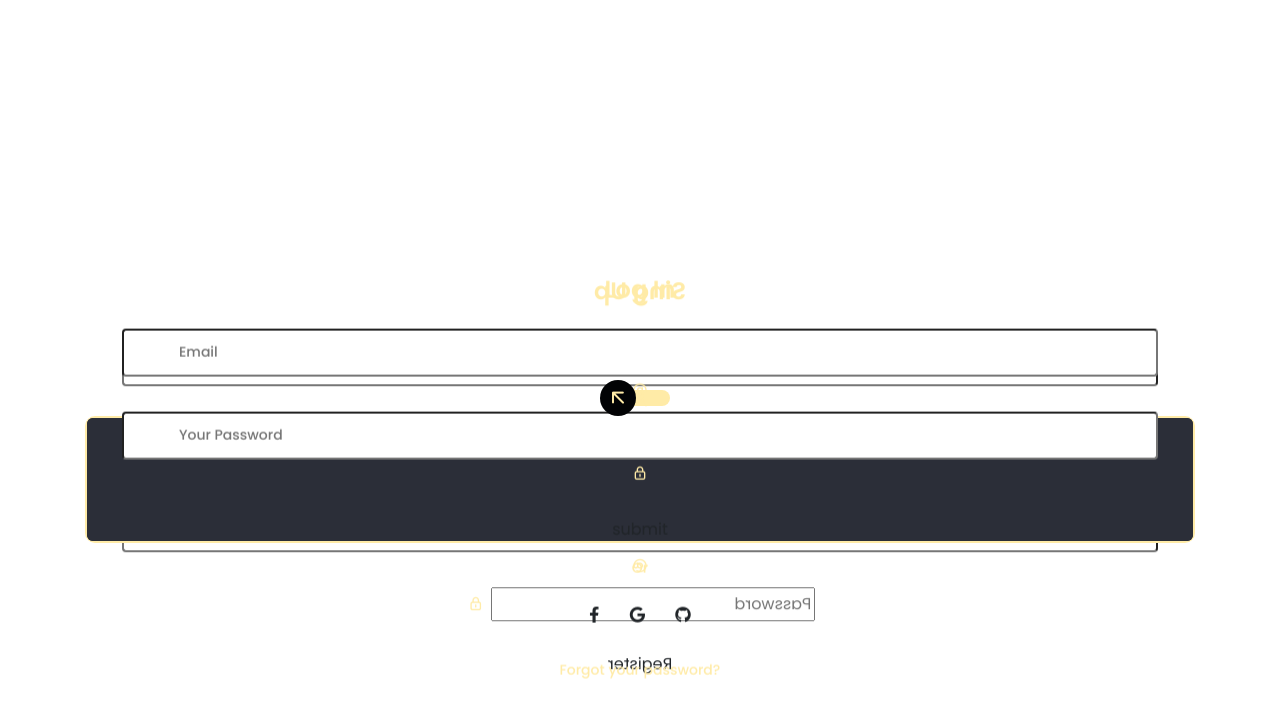
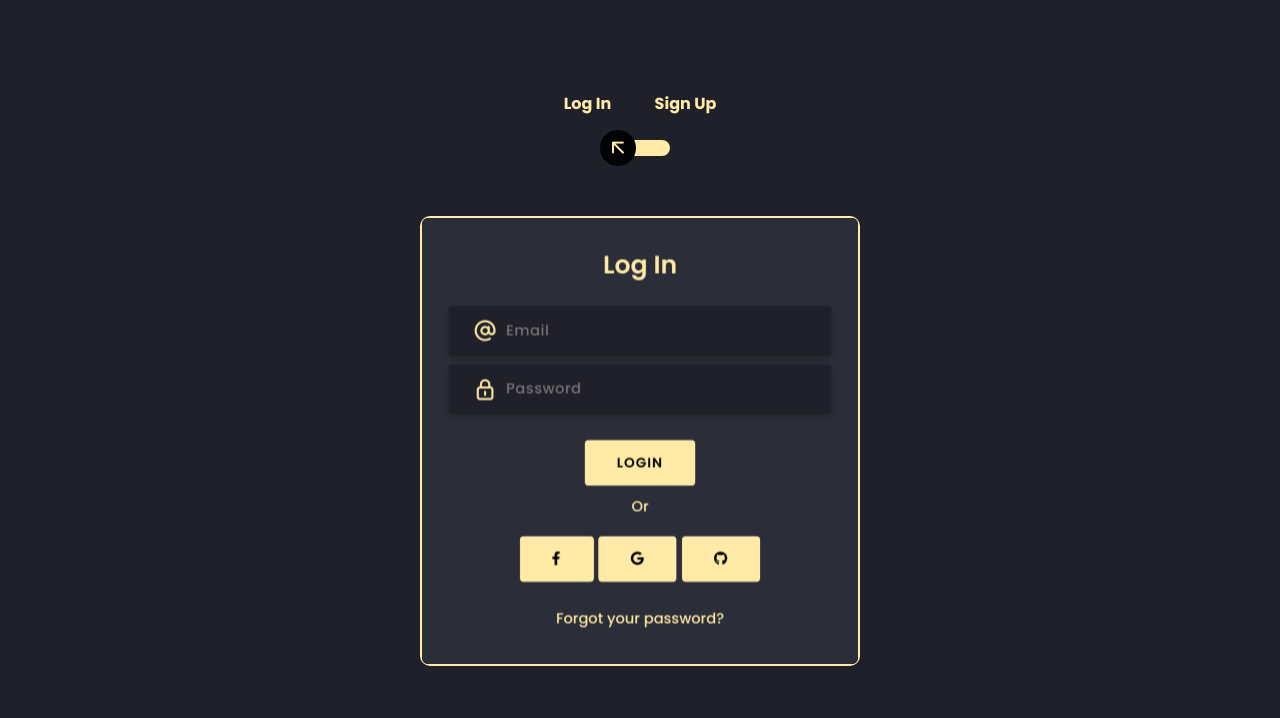
Before and after one commit to marioalmandoz/frutaMallorquina, a plain HTML site: page login.html in a window 1280 px wide. Drawn offline with nearby package versions, Linux system fonts and the light colour scheme.

Commit message:
login page done

```diff
--- a/css/styles.css
+++ b/css/styles.css
@@ -4,6 +4,7 @@ body {
   font-weight: 300;
   line-height: 1.7;
   color: #ffeba7;
+  background-color: #1f2029;
   overflow: hidden;
 }
 a:hover {
@@ -38,9 +39,8 @@ h6 span {
 [type="checkbox"]:not(:checked) {
   display: none;
 }
-
 .checkbox:checked + label,
-.checkbox:not(checked) + label {
+.checkbox:not(:checked) + label {
   position: relative;
   display: block;
   text-align: center;
@@ -53,7 +53,7 @@ h6 span {
   background-color: #ffeba7;
 }
 .checkbox:checked + label:before,
-.checkbox:not(checked) + label:before {
+.checkbox:not(:checked) + label:before {
   position: absolute;
   display: block;
   width: 36px;
@@ -74,7 +74,6 @@ h6 span {
 .checkbox:checked + label:before {
   transform: translateX(44px) rotate(-270deg);
 }
-
 .card-3d-wrap {
   position: relative;
   width: 440px;
@@ -105,14 +104,12 @@ h6 span {
   border-radius: 6px;
   -webkit-transform-style: preserve-3d;
 }
-
 .card-back {
   transform: rotateY(180deg);
 }
 .checkbox:checked ~ .card-3d-wrap .card-3d-wrapper {
   transform: rotateY(180deg);
 }
-
 .center-wrap {
   position: absolute;
   width: 100%;
@@ -138,4 +135,51 @@ h6 span {
   border-radius: 4px;
   font-size: 14px;
   line-height: 22px;
+  letter-spacing: 0.5px;
+  outline: none;
+  color: #c4c3ca;
+  background-color: #1f2029;
+  border: none;
+  -webkit-transition: all 200ms linear;
+  transition: all 200ms linear;
+  box-shadow: 0 4px 8px 0 rgba(21, 21, 21, 0.2);
 }
+.form-style:focus,
+.form-style:active {
+  border: none;
+  outline: none;
+  box-shadow: 0 4px 8px 0 rgba(21, 21, 21, 0.2);
+}
+.input-icon {
+  position: absolute;
+  top: 0;
+  left: 18px;
+  height: 48px;
+  font-size: 24px;
+  line-height: 48px;
+  text-align: left;
+  -webkit-transition: all 200ms linear;
+  transition: all 200ms linear;
+}
+.btn {
+  border-radius: 4px;
+  height: 44px;
+  font-size: 13px;
+  font-weight: 600;
+  text-transform: uppercase;
+  -webkit-transition: all 200ms linear;
+  transition: all 200ms linear;
+  padding: 0 30px;
+  letter-spacing: 1px;
+  display: -webkit-inline-flex;
+  display: -ms-inline-flexbox;
+  display: inline-flex;
+  align-items: center;
+  background-color: #ffeba7;
+  color: #000000;
+}
+.btn:hover {
+  background-color: #000000;
+  color: #ffeba7;
+  box-shadow: 0 8px 24px 0 rgba(16, 39, 112, 0.2);
+}
--- a/login.html
+++ b/login.html
@@ -28,8 +28,7 @@
           <div class="col-12 text-center align-self-center py-5">
             <div class="section pb-5 pt-5 pt-sm-2 text-center">
               <h6 class="mb-0 pb-3">
-                <span>Log In</span>
-                <span>Sing Up</span>
+                <span>Log In </span><span>Sign Up</span>
               </h6>
               <input
                 class="checkbox"
@@ -38,7 +37,7 @@
                 name="reg-log"
               />
               <label for="reg-log"></label>
-              <div class="card-3d wrap mx-auto">
+              <div class="card-3d-wrap mx-auto">
                 <div class="card-3d-wrapper">
                   <div class="card-front">
                     <div class="center-wrap">
@@ -46,7 +45,7 @@
                         <h4 class="pb-3">Log In</h4>
                         <div class="form-group">
                           <input
-                            type="emai"
+                            type="email"
                             class="form-style"
                             placeholder="Email"
                           />
@@ -56,25 +55,27 @@
                           <input
                             type="password"
                             class="form-style"
-                            placeholder="Your Password"
+                            placeholder="Password"
                           />
                           <i class="input-icon uil uil-lock-alt"></i>
                         </div>
-                        <a href="index.html" class="btn mt-4">submit</a>
+                        <a href="https://www.web-leb.com/code" class="btn mt-4"
+                          >Login</a
+                        >
                         <div class="form-group mt-2">
                           <p>Or</p>
-                          <a href="index.html" class="btn"
+                          <a href="https://www.web-leb.com/code" class="btn"
                             ><i class="fa-brands fa-facebook-f"></i
                           ></a>
-                          <a href="index.html" class="btn"
+                          <a href="https://www.web-leb.com/code" class="btn"
                             ><i class="fa-brands fa-google"></i
                           ></a>
-                          <a href="index.html" class="btn"
+                          <a href="https://www.web-leb.com/code" class="btn"
                             ><i class="fa-brands fa-github"></i
                           ></a>
                         </div>
                         <p class="mb-0 mt-4 text-center">
-                          <a href="#forgotPage" class="link"
+                          <a href="https://www.web-leb.com/code" class="link"
                             >Forgot your password?</a
                           >
                         </p>
@@ -84,8 +85,8 @@
                   <div class="card-back">
                     <div class="center-wrap">
                       <div class="section text-center">
-                        <h4 class="mb-3 pb-3">Sing Up</h4>
-                        <div class="from-group">
+                        <h4 class="mb-3 pb-3">Sign Up</h4>
+                        <div class="form-group">
                           <input
                             type="text"
                             class="form-style"
@@ -93,7 +94,7 @@
                           />
                           <i class="input-icon uil uil-user"></i>
                         </div>
-                        <div class="from-group mt-2">
+                        <div class="form-group mt-2">
                           <input
                             type="tel"
                             class="form-style"
@@ -112,12 +113,14 @@
                         <div class="form-group mt-2">
                           <input
                             type="password"
-                            class="form-Style"
+                            class="form-style"
                             placeholder="Password"
                           />
                           <i class="input-icon uil uil-lock-alt"></i>
                         </div>
-                        <a href="index.html" class="btn mt-4">Register</a>
+                        <a href="https://www.web-leb.com/code" class="btn mt-4"
+                          >Register</a
+                        >
                       </div>
                     </div>
                   </div>
```
